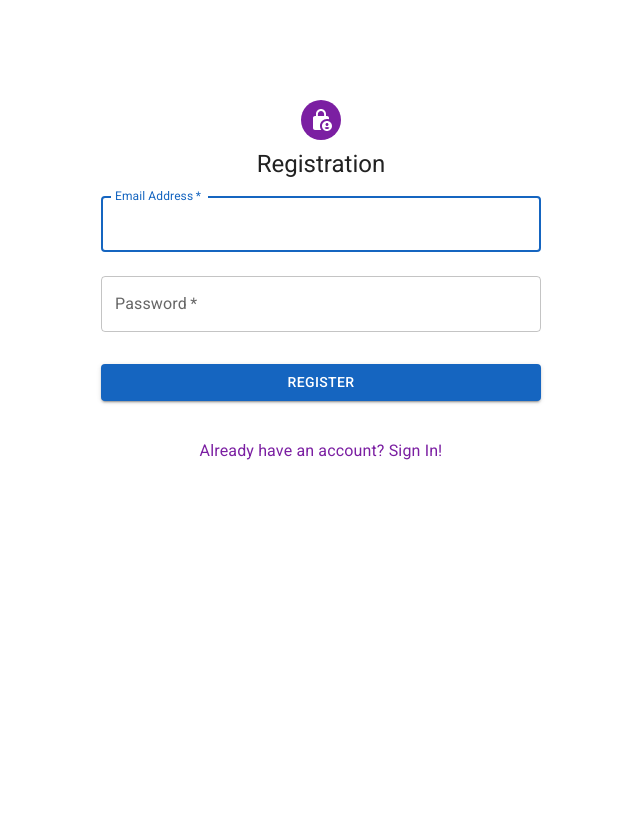
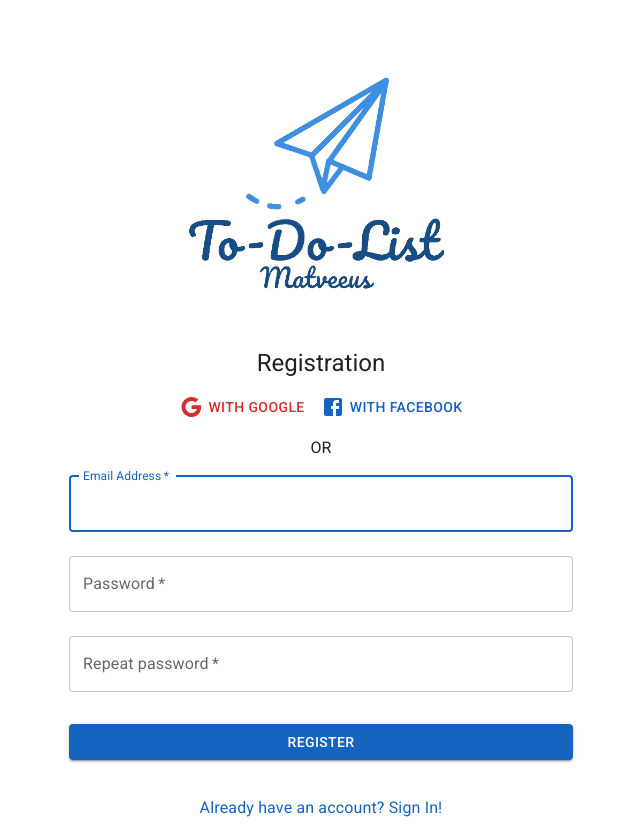
Before and after one commit to Matveeus/Innowise-Lab-Internship-Level-1-Clever-to-do-list, a React (Create React App) app: page /register in a window 1280 px wide. Shown: the whole page, without its empty margins (319-959 px from the left). Before the commit the page ends 800 px from the top, so only its background shows below. Built offline with nearby package versions, Linux system fonts and the light colour scheme; no server answers.

Commit message:
google & facebook auth has been added

```diff
--- a/src/components/auth/Form.jsx
+++ b/src/components/auth/Form.jsx
@@ -1,36 +1,71 @@
 import React, { useState } from 'react';
 import {
-  Avatar, Box, Button, Container, TextField, Typography,
+  Box,
+  Button,
+  Container,
+  TextField,
+  Typography,
 } from '@mui/material';
-import LockPersonRoundedIcon from '@mui/icons-material/LockPersonRounded';
+import {
+  signInWithRedirect,
+} from 'firebase/auth';
+import { useNavigate } from 'react-router-dom';
+import logo from '../../assets/images/logo.png';
+import ErrorBar from '../ErrorBar';
+import SocialLoginButtons from './SocialLoginButtons';
 
-function Form({ title, handleClick, buttonTitle }) {
-  const [email, setEmail] = useState('');
-  const [password, setPassword] = useState('');
+function Form({
+  title, handleClick, buttonTitle, error, setError,
+}) {
+  const navigate = useNavigate();
+  const [formData, setFormData] = useState({
+    email: '',
+    password: '',
+    passwordRepeat: '',
+  });
+
+  const { email, password, passwordRepeat } = formData;
+
+  const handleChange = (e) => {
+    const { name, value } = e.target;
+    setFormData((prevData) => ({
+      ...prevData,
+      [name]: value,
+    }));
+  };
+
+  const handleSocialSignIn = async (auth, authProvider) => {
+    try {
+      await signInWithRedirect(auth, authProvider);
+      navigate('/');
+    } catch (err) {
+      setError(err.message);
+    }
+  };
 
   return (
+    <>
       <Container component="main">
         <Box
           sx={{
-          mt: 10,
+            mt: 9,
             display: 'flex',
             flexDirection: 'column',
             alignItems: 'center',
-          border: '2px solid',
-          borderColor: 'formBorder',
-          borderRadius: '10px',
-          padding: '10px 30px 10px 30px',
           }}
         >
-        <Avatar sx={{ m: 1, bgcolor: 'secondary.main' }}>
-          <LockPersonRoundedIcon />
-        </Avatar>
+          <Box sx={{ display: 'flex', justifyContent: 'center', marginBottom: '50px' }}>
+            <img src={logo} alt="to do list logo" style={{ width: '60%' }} />
+          </Box>
+
           <Typography component="h1" variant="h5">
             {title}
           </Typography>
+          <SocialLoginButtons handleSocialSignIn={handleSocialSignIn} />
+          <Typography>OR</Typography>
           <TextField
             value={email}
-          onChange={(e) => setEmail(e.target.value)}
+            onChange={handleChange}
             margin="normal"
             required
             fullWidth
@@ -42,7 +77,7 @@ function Form({ title, handleClick, buttonTitle }) {
           />
           <TextField
             value={password}
-          onChange={(e) => setPassword(e.target.value)}
+            onChange={handleChange}
             margin="normal"
             required
             fullWidth
@@ -52,8 +87,22 @@ function Form({ title, handleClick, buttonTitle }) {
             id="password"
             autoComplete="current-password"
           />
+          {title === 'Registration' && (
+          <TextField
+            value={passwordRepeat}
+            onChange={handleChange}
+            margin="normal"
+            required
+            fullWidth
+            name="passwordRepeat"
+            label="Repeat password"
+            type="password"
+            id="passwordRepeat"
+            autoComplete="current-password"
+          />
+          )}
           <Button
-          onClick={() => handleClick(email, password)}
+            onClick={() => handleClick(email, password, passwordRepeat)}
             type="submit"
             fullWidth
             variant="contained"
@@ -63,6 +112,8 @@ function Form({ title, handleClick, buttonTitle }) {
           </Button>
         </Box>
       </Container>
+      <ErrorBar error={error} setError={setError} />
+    </>
   );
 }
 
--- a/src/components/auth/Link.jsx
+++ b/src/components/auth/Link.jsx
@@ -12,10 +12,10 @@ export default function AuthLink({ text, link }) {
         display: 'flex',
         justifyContent: 'center',
         fontFamily: 'Roboto',
-        margin: '10px 0 10px 0',
+        margin: '20px 0',
       }}
     >
-      <Typography sx={{ color: 'secondary.main' }}>
+      <Typography sx={{ color: 'primary.main' }}>
         {text}
       </Typography>
     </Link>
--- a/src/components/auth/Login.jsx
+++ b/src/components/auth/Login.jsx
@@ -3,7 +3,6 @@ import { useNavigate } from 'react-router-dom';
 import { signInWithEmailAndPassword } from 'firebase/auth';
 import { auth } from '../../services/firebase';
 import Form from './Form';
-import ErrorBar from '../ErrorBar';
 import useAuthState from '../../hooks/useAuthState';
 
 function Login() {
@@ -22,14 +21,13 @@ function Login() {
   useAuthState();
 
   return (
-    <>
-      <Form
-        title="Sign in"
-        handleClick={handleLogin}
-        buttonTitle="login"
-      />
-      <ErrorBar error={error} setError={setError} />
-    </>
+    <Form
+      title="Sign in"
+      handleClick={handleLogin}
+      error={error}
+      setError={setError}
+      buttonTitle="login"
+    />
   );
 }
 
--- a/src/components/auth/Register.jsx
+++ b/src/components/auth/Register.jsx
@@ -3,33 +3,35 @@ import { useNavigate } from 'react-router-dom';
 import { createUserWithEmailAndPassword } from 'firebase/auth';
 import { auth } from '../../services/firebase';
 import Form from './Form';
-import ErrorBar from '../ErrorBar';
 import useAuthState from '../../hooks/useAuthState';
 
 function Register() {
   const navigate = useNavigate();
   const [error, setError] = useState(null);
 
-  const handleRegister = async (email, password) => {
+  const handleRegister = async (email, password, passwordRepeat) => {
+    if (password === passwordRepeat) {
       try {
         await createUserWithEmailAndPassword(auth, email, password);
         navigate('/');
       } catch (err) {
         setError(err.message);
       }
+    } else {
+      setError('Password and password confirmation do not match');
+    }
   };
 
   useAuthState();
 
   return (
-    <>
     <Form
       title="Registration"
       handleClick={handleRegister}
+      error={error}
+      setError={setError}
       buttonTitle="register"
     />
-      <ErrorBar error={error} setError={setError} />
-    </>
   );
 }
 
--- /dev/null
+++ b/src/components/auth/SocialLoginButtons.jsx
@@ -0,0 +1,20 @@
+import React from 'react';
+import { Button, Box } from '@mui/material';
+import GoogleIcon from '@mui/icons-material/Google';
+import FacebookIcon from '@mui/icons-material/Facebook';
+import { auth, googleAuthProvider, facebookAuthProvider } from '../../services/firebase';
+
+export default function SocialLoginButtons({ handleSocialSignIn }) {
+  return (
+    <Box sx={{ m: '10px 0' }}>
+      <Button color="error" onClick={() => handleSocialSignIn(auth, googleAuthProvider)}>
+        <GoogleIcon sx={{ mr: '5px' }} />
+        with Google
+      </Button>
+      <Button onClick={() => handleSocialSignIn(auth, facebookAuthProvider)}>
+        <FacebookIcon sx={{ mr: '5px' }} />
+        with Facebook
+      </Button>
+    </Box>
+  );
+}
--- a/src/components/task/Task.jsx
+++ b/src/components/task/Task.jsx
@@ -26,7 +26,7 @@ function Task({
         display: 'flex', alignItems: 'center', m: '20px 0',
       }}
       >
-        <Checkbox checked={checked} onClick={() => toggleComplete(checked)} />
+        <Checkbox color="success" checked={checked} onClick={() => toggleComplete(checked)} />
         <Box sx={{ flexGrow: 1 }}>
           <Typography variant="h6" component="div" sx={{ textDecoration: checked ? 'line-through' : 'none', color: checked ? 'text.secondary' : 'text' }} onClick={() => toggleComplete(checked)}>
             {name}
--- a/src/services/firebase.js
+++ b/src/services/firebase.js
@@ -1,10 +1,10 @@
 import { initializeApp } from 'firebase/app';
 import { getDatabase } from 'firebase/database';
-import { getAuth } from 'firebase/auth';
+import { getAuth, GoogleAuthProvider, FacebookAuthProvider } from 'firebase/auth';
 
 const firebaseConfig = {
   apiKey: process.env.REACT_APP_API_KEY,
-  authDomain: process.env.REACT_APP_API_KEY,
+  authDomain: process.env.REACT_APP_AUTH_DOMAIN,
   databaseURL: process.env.REACT_APP_DATABASE_URL,
   projectId: process.env.REACT_APP_PROJECT_ID,
   storageBucket: process.env.REACT_APP_STORAGE_BUCKET,
@@ -14,6 +14,10 @@ const firebaseConfig = {
 
 // Initialize Firebase
 const app = initializeApp(firebaseConfig);
+const googleAuthProvider = new GoogleAuthProvider();
+const facebookAuthProvider = new FacebookAuthProvider();
 const db = getDatabase(app);
 const auth = getAuth();
-export { db, auth };
+export {
+  db, auth, googleAuthProvider, facebookAuthProvider,
+};
```
Also changed, not shown: src/assets/images/logo.png (added). Lines whose indentation alone changed are shown as unchanged.
